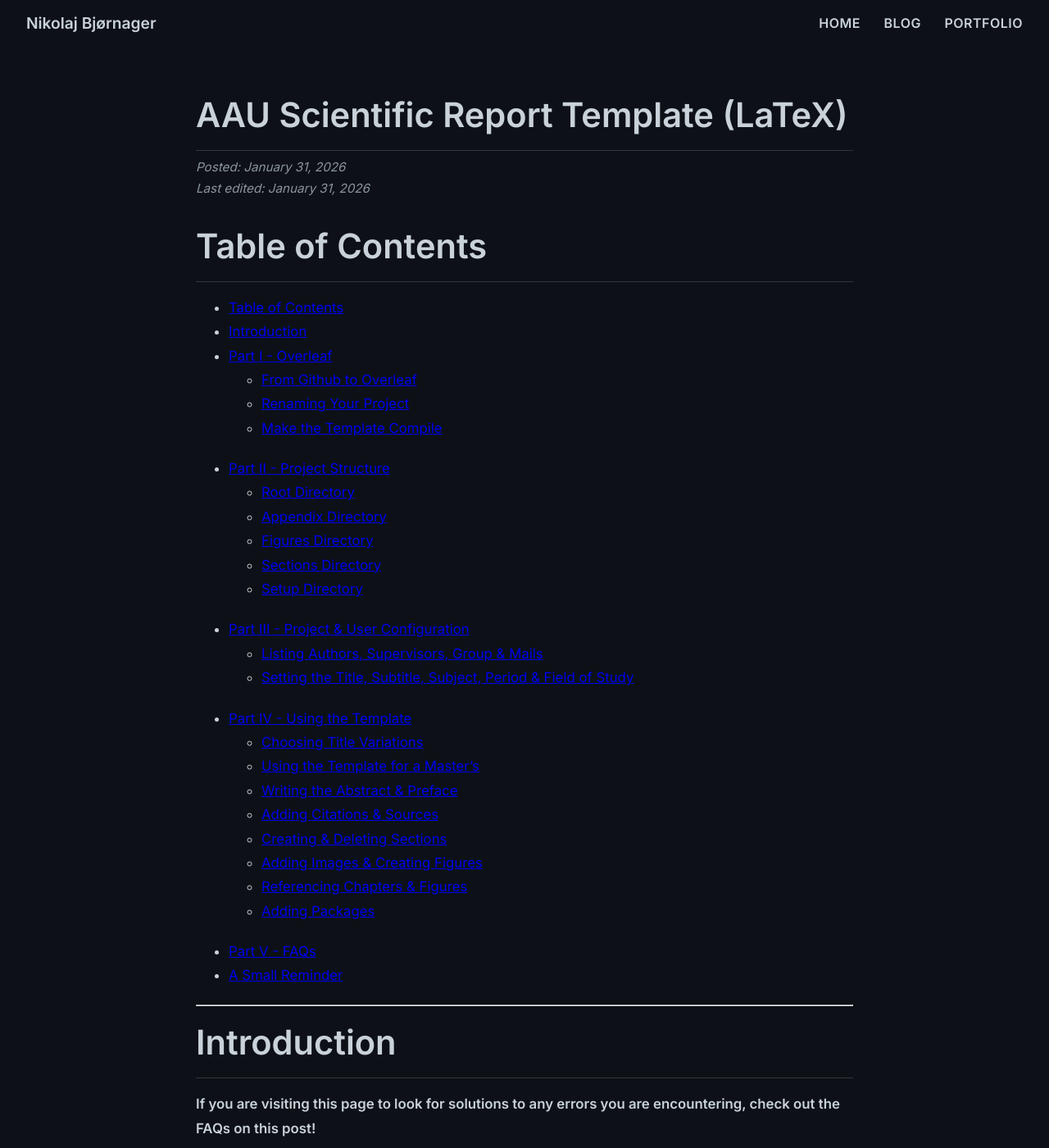
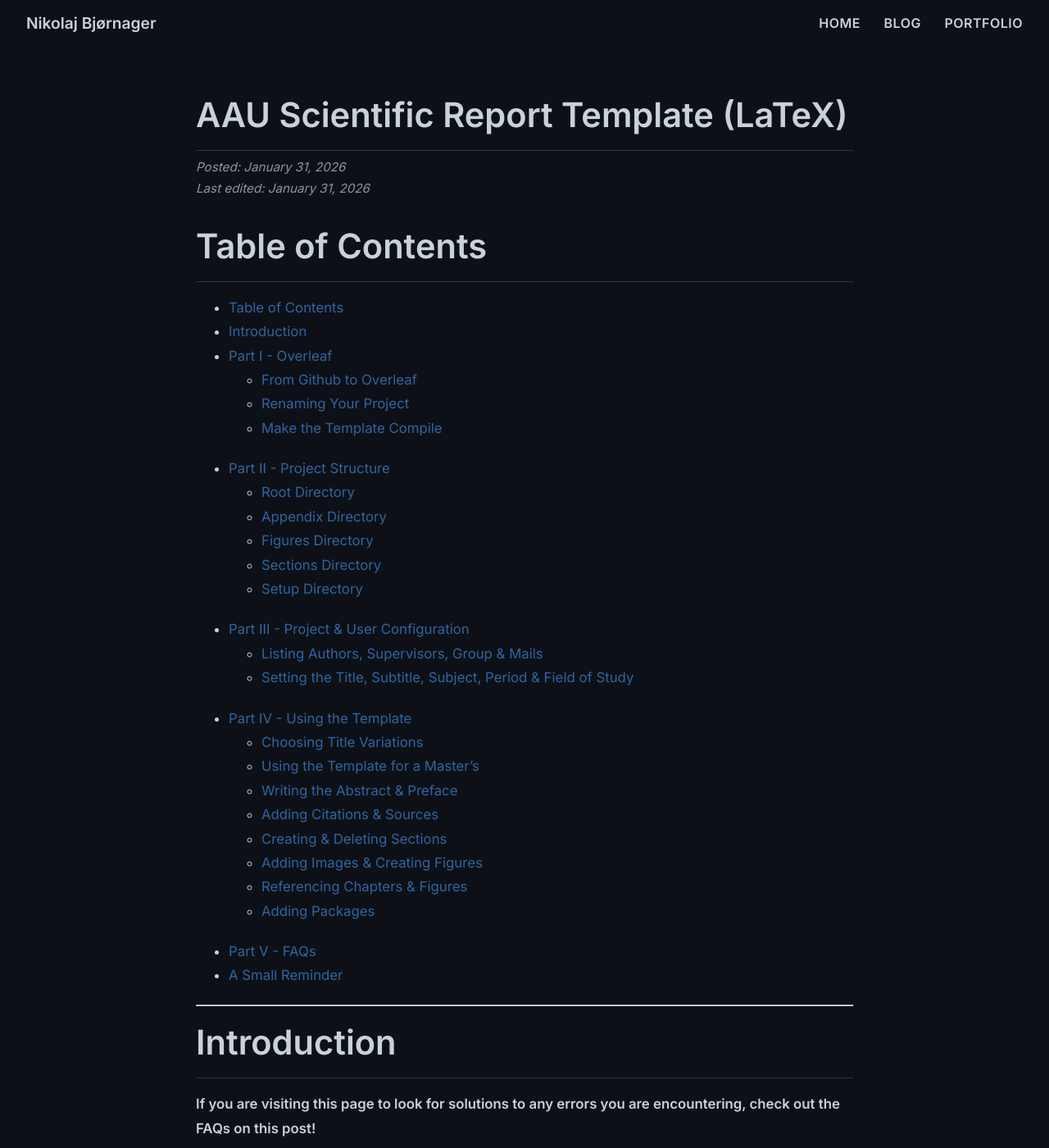
Before and after one commit to NikoBK/NikoBK.github.io, a Jekyll site: the page built from _posts/2026-01-30-aau-report-latex.md, in a window 1280 px wide and 1400 px high. Shown: the whole window at 82% size. Built offline with Jekyll 4.4.1, drawn with Linux system fonts in a browser that asks for light colours.

Commit message:
fix toc colors

```diff
--- a/styles/styles.css
+++ b/styles/styles.css
@@ -542,6 +542,15 @@ input[type="range"] {
     opacity: 0.8;
 }
 
+/* Table of Contents (created by Jekyll from markdown) */
+#markdown-toc a,
+#markdown-toc a:visited,
+#markdown-toc a:hover,
+#markdown-toc a:active,
+#markdown-toc a:focus {
+    color: #31649F;
+    text-decoration: none;
+}
 
 /* canvas bg layer*/
 #nokey {
```
